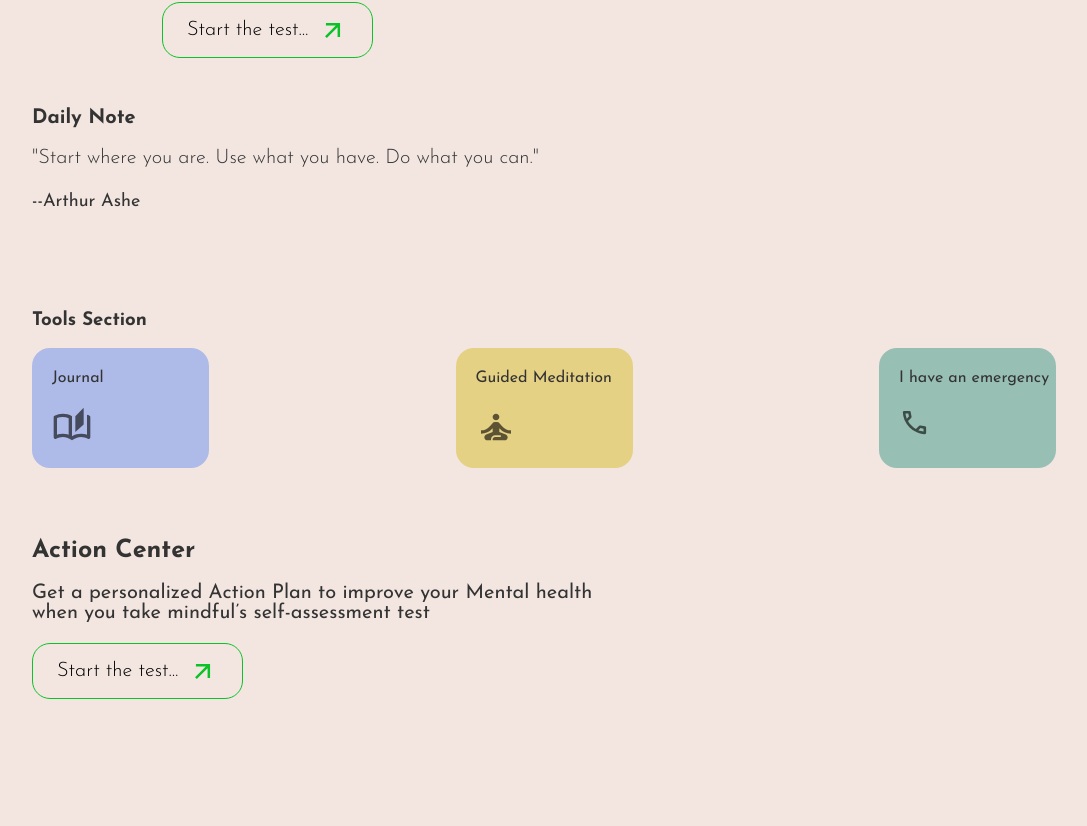
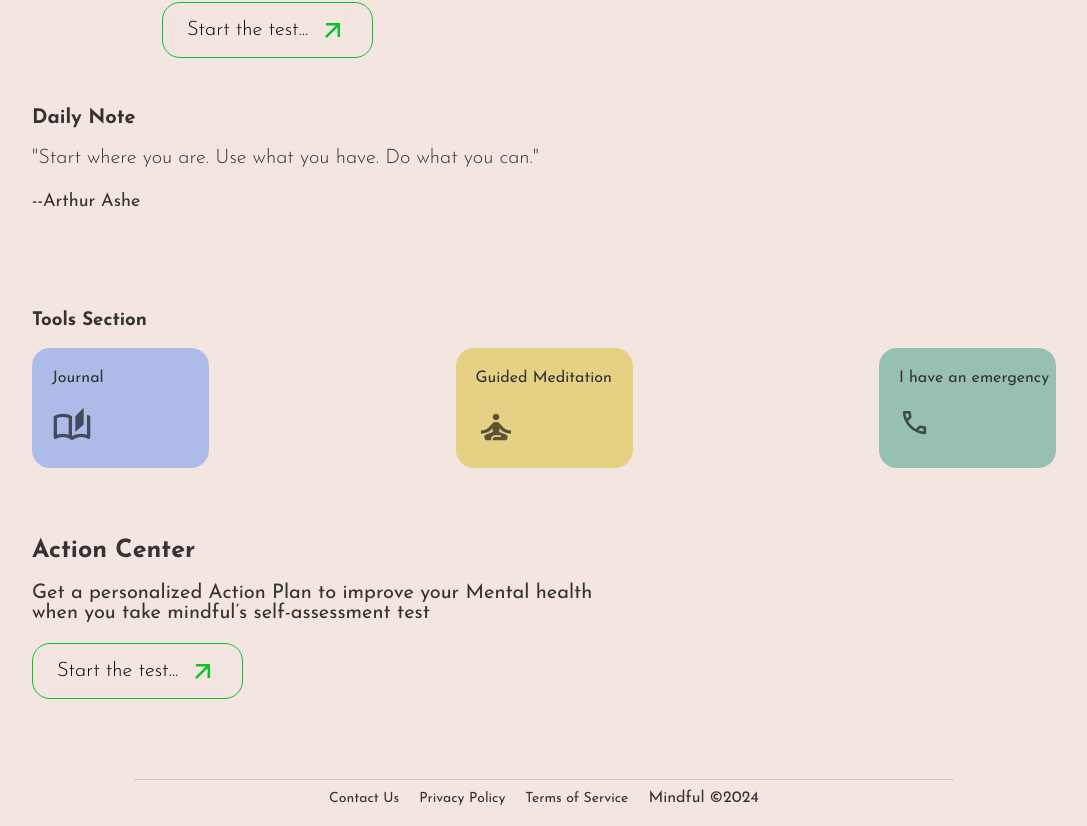
Before and after one commit to vincent-mugendi/Mindful, a React (Vite) app in the folder frontend/mindful-frontend/: page /dashboard in a window 1280 px wide. Shown: the part 196-1022 px from the top of the page, without its empty margins (96-1183 px from the left). Before the commit the page ends 895 px from the top, so only its background shows below. Built offline with nearby package versions, Linux system fonts and the light colour scheme.

Commit message:
Added Footer on Dashboard

```diff
--- a/frontend/mindful-frontend/src/components/dashboard/Dashboard.jsx
+++ b/frontend/mindful-frontend/src/components/dashboard/Dashboard.jsx
@@ -4,6 +4,7 @@ import DashboardWelcome from './DashboardWelcome';
 import DashboardDailyNote from './DashboardDailyNote';
 import DashboardTools from './DashboardTools';
 import DashboardActionCenter from './DashboardActionCenter';
+import LandingFooter from "../landing/LandingFooter";
 
 const Dashboard = () => {
     const [username, setUsername] = useState('');
@@ -24,6 +25,7 @@ const Dashboard = () => {
             <DashboardDailyNote />
             <DashboardTools />
             <DashboardActionCenter />
+            <LandingFooter />
         </div>
     );
 };
```
